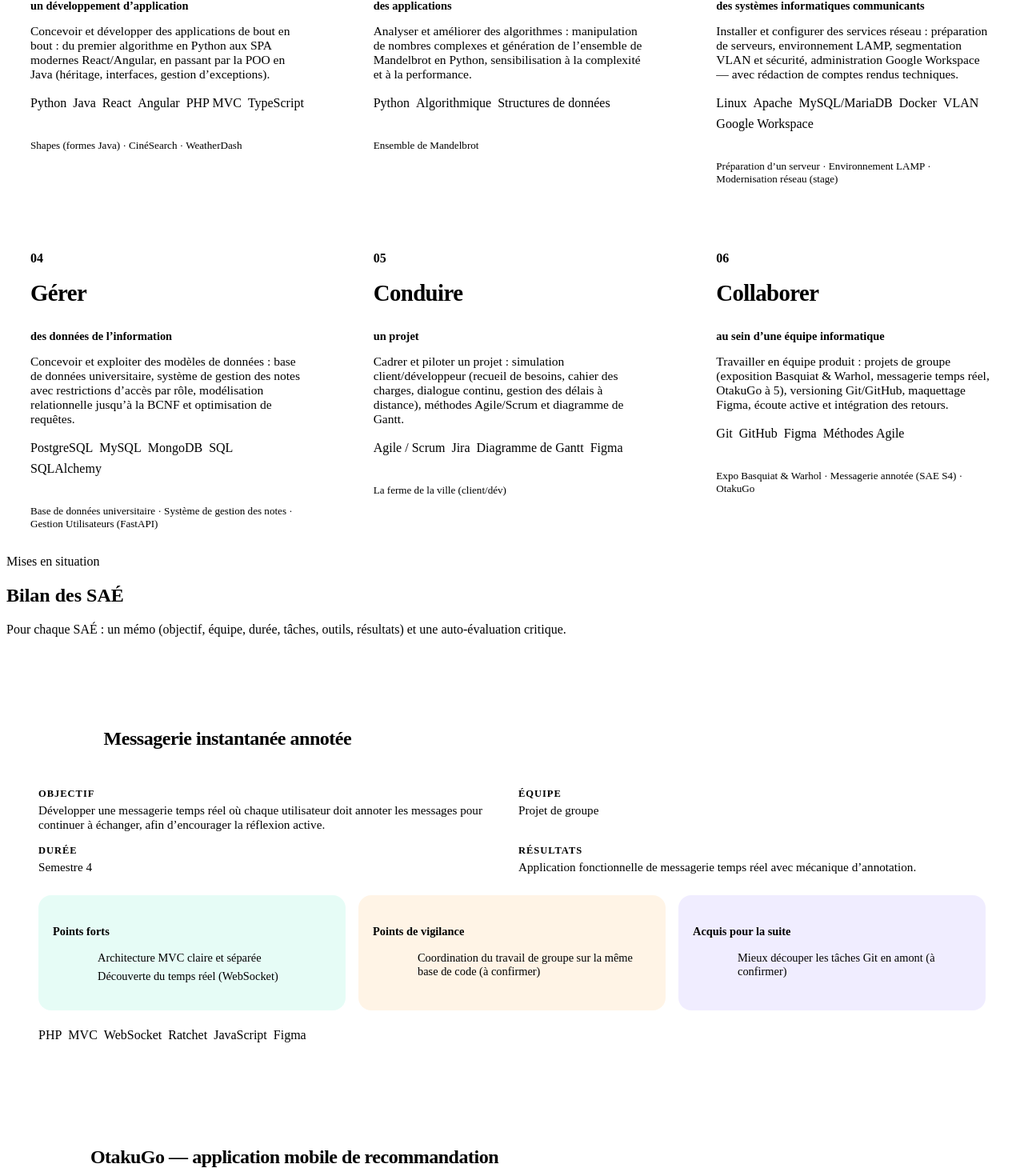
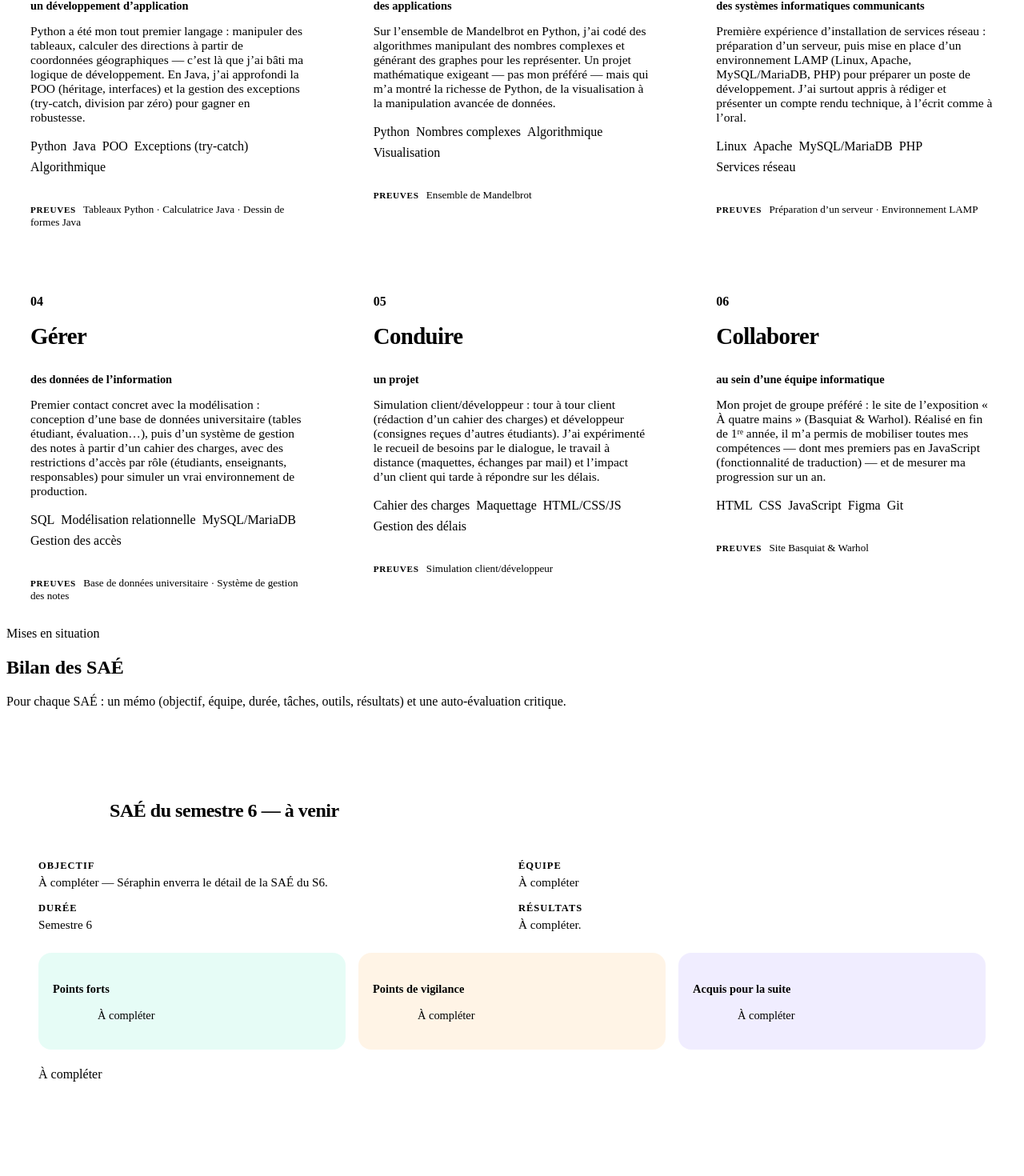
Before and after one commit to SKGE93/portfolio-academique-villetaneuse, a React (Vite) app: page / in a window 1280 px wide. Shown: the part 2520-3990 px from the top of the page at 80% size. Built offline with nearby package versions, Linux system fonts and the light colour scheme; the HTML template or start-up script is replaced by a standard one.

Commit message:
Compétences: vrais textes + preuves (plus de SAÉ mal étiquetées); SAÉ: vraies SAÉ par semestre (S6→S5→S3-S4→S2)

```diff
--- a/src/components/Competences.jsx
+++ b/src/components/Competences.jsx
@@ -46,7 +46,7 @@ export default function Competences() {
               </div>
 
               <footer className="comp-card__foot">
-                <span>{c.saes.join(' · ')}</span>
+                <b>Preuves</b> {c.preuves.join(' · ')}
               </footer>
             </motion.article>
           ))}
--- a/src/data/content.js
+++ b/src/data/content.js
@@ -41,10 +41,10 @@ export const competences = [
     sous: 'un développement d’application',
     color: 'var(--violet)',
     resume:
-      'Concevoir et développer des applications de bout en bout : du premier algorithme en Python aux SPA modernes React/Angular, en passant par la POO en Java (héritage, interfaces, gestion d’exceptions).',
-    outils: ['Python', 'Java', 'React', 'Angular', 'PHP MVC', 'TypeScript'],
-    saes: ['Shapes (formes Java)', 'CinéSearch', 'WeatherDash'],
-    ressources: ['Algorithmique', 'Développement orienté objet', 'Développement web'],
+      'Python a été mon tout premier langage : manipuler des tableaux, calculer des directions à partir de coordonnées géographiques — c’est là que j’ai bâti ma logique de développement. En Java, j’ai approfondi la POO (héritage, interfaces) et la gestion des exceptions (try-catch, division par zéro) pour gagner en robustesse.',
+    outils: ['Python', 'Java', 'POO', 'Exceptions (try-catch)', 'Algorithmique'],
+    preuves: ['Tableaux Python', 'Calculatrice Java', 'Dessin de formes Java'],
+    ressources: ['Introduction à l’algorithmique', 'Développement orienté objet'],
   },
   {
     id: 'optimiser',
@@ -53,10 +53,10 @@ export const competences = [
     sous: 'des applications',
     color: 'var(--coral)',
     resume:
-      'Analyser et améliorer des algorithmes : manipulation de nombres complexes et génération de l’ensemble de Mandelbrot en Python, sensibilisation à la complexité et à la performance.',
-    outils: ['Python', 'Algorithmique', 'Structures de données'],
-    saes: ['Ensemble de Mandelbrot'],
-    ressources: ['Mathématiques pour l’informatique', 'Algorithmique avancée'],
+      'Sur l’ensemble de Mandelbrot en Python, j’ai codé des algorithmes manipulant des nombres complexes et générant des graphes pour les représenter. Un projet mathématique exigeant — pas mon préféré — mais qui m’a montré la richesse de Python, de la visualisation à la manipulation avancée de données.',
+    outils: ['Python', 'Nombres complexes', 'Algorithmique', 'Visualisation'],
+    preuves: ['Ensemble de Mandelbrot'],
+    ressources: ['Algorithmique avancée', 'Mathématiques pour l’informatique'],
   },
   {
     id: 'administrer',
@@ -65,9 +65,9 @@ export const competences = [
     sous: 'des systèmes informatiques communicants',
     color: 'var(--sky)',
     resume:
-      'Installer et configurer des services réseau : préparation de serveurs, environnement LAMP, segmentation VLAN et sécurité, administration Google Workspace — avec rédaction de comptes rendus techniques.',
-    outils: ['Linux', 'Apache', 'MySQL/MariaDB', 'Docker', 'VLAN', 'Google Workspace'],
-    saes: ['Préparation d’un serveur', 'Environnement LAMP', 'Modernisation réseau (stage)'],
+      'Première expérience d’installation de services réseau : préparation d’un serveur, puis mise en place d’un environnement LAMP (Linux, Apache, MySQL/MariaDB, PHP) pour préparer un poste de développement. J’ai surtout appris à rédiger et présenter un compte rendu technique, à l’écrit comme à l’oral.',
+    outils: ['Linux', 'Apache', 'MySQL/MariaDB', 'PHP', 'Services réseau'],
+    preuves: ['Préparation d’un serveur', 'Environnement LAMP'],
     ressources: ['Systèmes & réseaux', 'Administration système'],
   },
   {
@@ -77,9 +77,9 @@ export const competences = [
     sous: 'des données de l’information',
     color: 'var(--mint)',
     resume:
-      'Concevoir et exploiter des modèles de données : base de données universitaire, système de gestion des notes avec restrictions d’accès par rôle, modélisation relationnelle jusqu’à la BCNF et optimisation de requêtes.',
-    outils: ['PostgreSQL', 'MySQL', 'MongoDB', 'SQL', 'SQLAlchemy'],
-    saes: ['Base de données universitaire', 'Système de gestion des notes', 'Gestion Utilisateurs (FastAPI)'],
+      'Premier contact concret avec la modélisation : conception d’une base de données universitaire (tables étudiant, évaluation…), puis d’un système de gestion des notes à partir d’un cahier des charges, avec des restrictions d’accès par rôle (étudiants, enseignants, responsables) pour simuler un vrai environnement de production.',
+    outils: ['SQL', 'Modélisation relationnelle', 'MySQL/MariaDB', 'Gestion des accès'],
+    preuves: ['Base de données universitaire', 'Système de gestion des notes'],
     ressources: ['Bases de données', 'Modélisation des données'],
   },
   {
@@ -89,10 +89,10 @@ export const competences = [
     sous: 'un projet',
     color: 'var(--amber)',
     resume:
-      'Cadrer et piloter un projet : simulation client/développeur (recueil de besoins, cahier des charges, dialogue continu, gestion des délais à distance), méthodes Agile/Scrum et diagramme de Gantt.',
-    outils: ['Agile / Scrum', 'Jira', 'Diagramme de Gantt', 'Figma'],
-    saes: ['La ferme de la ville (client/dév)'],
-    ressources: ['Gestion de projet', 'Management des SI'],
+      'Simulation client/développeur : tour à tour client (rédaction d’un cahier des charges) et développeur (consignes reçues d’autres étudiants). J’ai expérimenté le recueil de besoins par le dialogue, le travail à distance (maquettes, échanges par mail) et l’impact d’un client qui tarde à répondre sur les délais.',
+    outils: ['Cahier des charges', 'Maquettage', 'HTML/CSS/JS', 'Gestion des délais'],
+    preuves: ['Simulation client/développeur'],
+    ressources: ['Gestion de projet', 'Conduite de projet'],
   },
   {
     id: 'collaborer',
@@ -101,43 +101,38 @@ export const competences = [
     sous: 'au sein d’une équipe informatique',
     color: 'var(--pink)',
     resume:
-      'Travailler en équipe produit : projets de groupe (exposition Basquiat & Warhol, messagerie temps réel, OtakuGo à 5), versioning Git/GitHub, maquettage Figma, écoute active et intégration des retours.',
-    outils: ['Git', 'GitHub', 'Figma', 'Méthodes Agile'],
-    saes: ['Expo Basquiat & Warhol', 'Messagerie annotée (SAE S4)', 'OtakuGo'],
-    ressources: ['Travail en équipe', 'Droit numérique', 'Communication'],
+      'Mon projet de groupe préféré : le site de l’exposition « À quatre mains » (Basquiat & Warhol). Réalisé en fin de 1ʳᵉ année, il m’a permis de mobiliser toutes mes compétences — dont mes premiers pas en JavaScript (fonctionnalité de traduction) — et de mesurer ma progression sur un an.',
+    outils: ['HTML', 'CSS', 'JavaScript', 'Figma', 'Git'],
+    preuves: ['Site Basquiat & Warhol'],
+    ressources: ['Travail en équipe', 'Communication'],
   },
 ]
 
-// Bilan des SAÉ (mémos + auto-évaluation)
-// Les points d'auto-évaluation sont une première version (à confirmer).
+// Bilan des SAÉ — uniquement les vraies SAÉ, du plus récent au plus ancien.
+// (Les projets-preuves par compétence sont, eux, rattachés aux compétences ci-dessus.)
+// Les points d'auto-évaluation marqués « (à confirmer) » sont à valider.
 export const saes = [
   {
-    code: 'SAE S4',
-    titre: 'Messagerie instantanée annotée',
-    objectif:
-      'Développer une messagerie temps réel où chaque utilisateur doit annoter les messages pour continuer à échanger, afin d’encourager la réflexion active.',
-    equipe: 'Projet de groupe',
-    duree: 'Semestre 4',
-    taches: [
-      'Maquettage UX/UI sur Figma',
-      'Front-end HTML/CSS/JS',
-      'Back-end PHP en architecture MVC',
-      'Échanges temps réel via WebSocket (Ratchet)',
-    ],
-    outils: ['PHP', 'MVC', 'WebSocket', 'Ratchet', 'JavaScript', 'Figma'],
-    resultats: 'Application fonctionnelle de messagerie temps réel avec mécanique d’annotation.',
-    valorisation: 'Maîtrise du temps réel (WebSocket) et d’une architecture MVC propre — directement valorisable en stage/alternance web.',
-    pointsForts: ['Architecture MVC claire et séparée', 'Découverte du temps réel (WebSocket)'],
-    vigilance: ['Coordination du travail de groupe sur la même base de code (à confirmer)'],
-    acquis: ['Mieux découper les tâches Git en amont (à confirmer)'],
+    code: 'SAÉ · S6',
+    titre: 'SAÉ du semestre 6 — à venir',
+    objectif: 'À compléter — Séraphin enverra le détail de la SAÉ du S6.',
+    equipe: 'À compléter',
+    duree: 'Semestre 6',
+    taches: ['À compléter'],
+    outils: ['À compléter'],
+    resultats: 'À compléter.',
+    valorisation: 'À compléter.',
+    pointsForts: ['À compléter'],
+    vigilance: ['À compléter'],
+    acquis: ['À compléter'],
   },
   {
-    code: 'SAÉ',
+    code: 'SAÉ · S5',
     titre: 'OtakuGo — application mobile de recommandation',
     objectif:
       'Concevoir une application mobile cross-platform recommandant des contenus selon les préférences de l’utilisateur (sélection de genres, fiches détaillées).',
     equipe: 'Équipe de 5',
-    duree: 'Projet de groupe',
+    duree: 'Semestre 5',
     taches: [
       'Moteur de recommandation par préférences',
       'Fiches détaillées (synopsis, note, épisodes)',
@@ -152,22 +147,42 @@ export const saes = [
     acquis: ['Cadrer les rôles plus tôt dans le projet (à confirmer)'],
   },
   {
-    code: 'SAÉ',
+    code: 'SAÉ · S3–S4',
+    titre: 'Messagerie instantanée avec annotation des messages',
+    objectif:
+      'Développer une messagerie temps réel où, pour continuer à échanger, chaque utilisateur doit annoter les messages — afin d’encourager une réflexion active et une meilleure compréhension des échanges.',
+    equipe: 'Projet de groupe',
+    duree: 'Semestres 3 & 4',
+    taches: [
+      'Conception des maquettes sur Figma (interface & expérience utilisateur)',
+      'Front-end HTML / CSS / JavaScript (structuration, formulaires, dynamisation)',
+      'Back-end PHP en architecture MVC (logique applicative + base de données)',
+      'Échanges temps réel via WebSocket (bibliothèque PHP Ratchet)',
+    ],
+    outils: ['PHP', 'MVC', 'WebSocket', 'Ratchet', 'JavaScript', 'Figma'],
+    resultats: 'Conversations fluides et instantanées entre utilisateurs avec mécanique d’annotation.',
+    valorisation: 'Maîtrise du temps réel (WebSocket) et d’une architecture MVC propre — directement valorisable en stage/alternance web.',
+    pointsForts: ['Architecture MVC claire et séparée', 'Découverte du temps réel (WebSocket)'],
+    vigilance: ['Coordination du travail de groupe sur la même base de code (à confirmer)'],
+    acquis: ['Mieux découper les tâches Git en amont (à confirmer)'],
+  },
+  {
+    code: 'SAÉ · S2',
     titre: 'Site exposition « À quatre mains » (Basquiat & Warhol)',
     objectif:
-      'Réaliser, en fin de 1ʳᵉ année, un premier site complet présentant une exposition fictive autour des œuvres collaboratives de Basquiat et Warhol.',
+      'À partir des œuvres collaboratives de Basquiat et Warhol, concevoir un site retraçant l’exposition « À quatre mains » tout en imaginant une exposition fictive à venir.',
     equipe: 'Projet de groupe',
-    duree: 'Fin de 1ʳᵉ année',
+    duree: 'Semestre 2 (fin de 1ʳᵉ année)',
     taches: [
       'Maquettage Figma',
-      'Intégration HTML / CSS',
-      'Traduction anglaise dynamique en JavaScript',
-      'Intégration vidéo immersive',
+      'Intégration HTML / CSS, intégration de vidéos',
+      'Fonctionnalité de traduction en anglais via JavaScript',
+      'Invention d’une exposition future (recherche & créativité)',
     ],
     outils: ['HTML', 'CSS', 'JavaScript', 'Figma'],
-    resultats: 'Premier site complet mobilisant l’ensemble des compétences de 1ʳᵉ année.',
-    valorisation: 'Première démonstration de bout en bout de la chaîne front (maquette → intégration → interactivité).',
-    pointsForts: ['Premier projet complet maîtrisé', 'Introduction réussie à JavaScript'],
+    resultats: 'Premier site complet mobilisant l’ensemble des compétences de 1ʳᵉ année — résultat dont je suis très satisfait.',
+    valorisation: 'Démonstration de bout en bout de la chaîne front (maquette → intégration → interactivité) et de ma progression sur un an.',
+    pointsForts: ['Thème artistique laissant beaucoup de liberté créative', 'Mobilisation de toutes les compétences de 1ʳᵉ année'],
     vigilance: ['Code JS encore peu structuré à ce stade (à confirmer)'],
     acquis: ['Bases solides réinvesties dans les projets suivants'],
   },
--- a/src/styles/components.css
+++ b/src/styles/components.css
@@ -203,6 +203,10 @@
   font-family: var(--font-display);
   font-size: 0.82rem; color: var(--muted);
 }
+.comp-card__foot b {
+  color: var(--accent); text-transform: uppercase;
+  letter-spacing: 0.06em; font-size: 0.7rem; margin-right: 6px;
+}
 
 /* ============================ SAÉ ============================ */
 .saes__intro { max-width: 760px; margin-bottom: 50px; }
```
